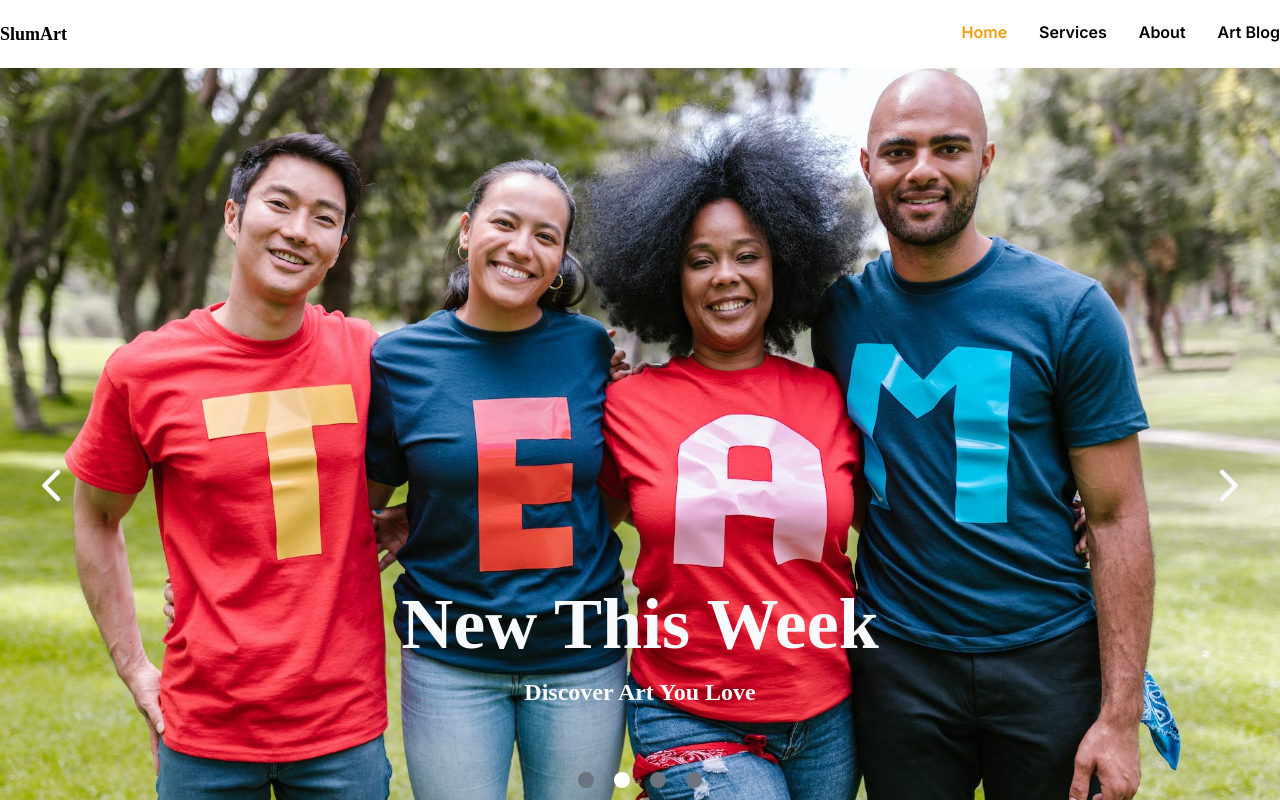
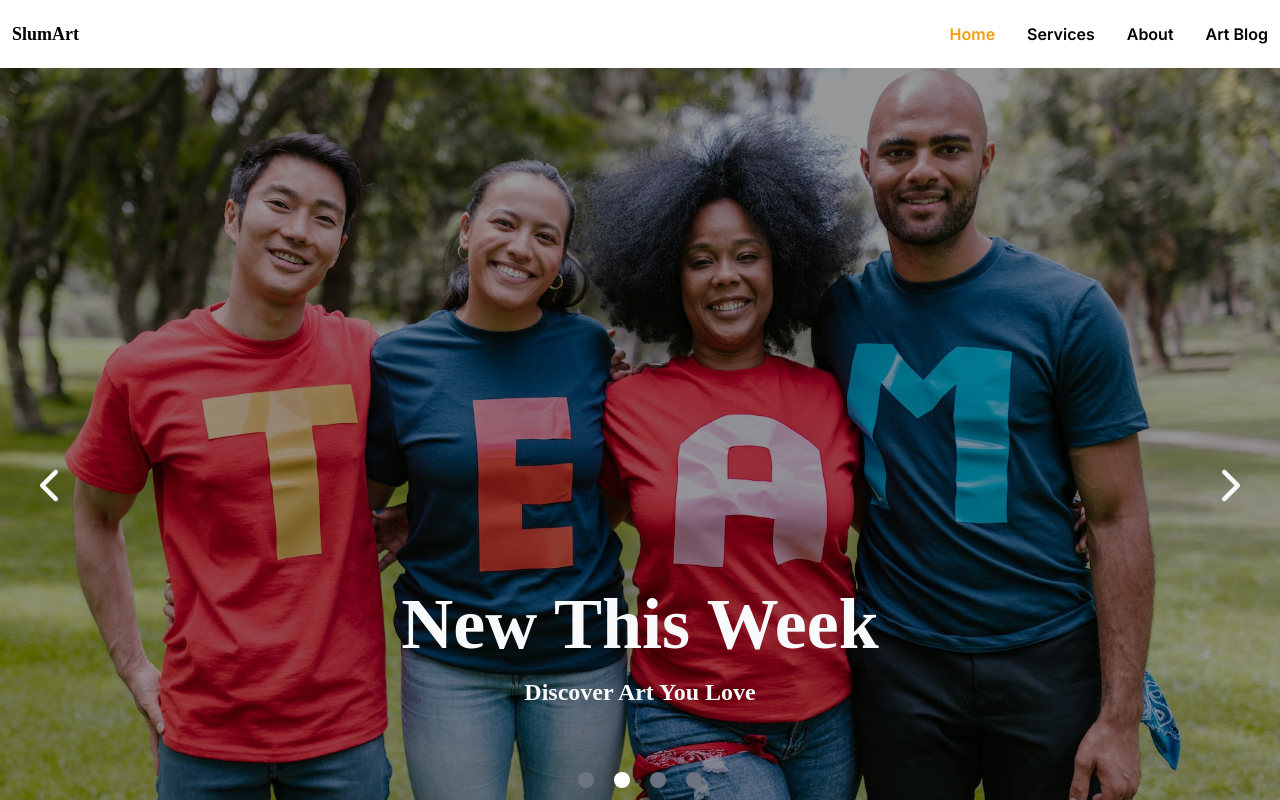
Before and after one commit to GeekyCoder25/SlumArt, a Next.js app: page / in a window 1280 px wide. Shown: the top 800 px of the page. Built offline with nearby package versions, Linux system fonts and the light colour scheme; a web font is replaced by a local one.

Commit message:
mobile screens

```diff
--- a/src/app/about/page.jsx
+++ b/src/app/about/page.jsx
@@ -6,10 +6,10 @@ const About = () => {
 		<div className="flex mt flex-col gap-16">
 			<img
 				src={'/images/team.png'}
-				className={`h-screen w-screen object-cover`}
+				className="h-screen w-screen object-cover"
 				alt="team"
 			/>
-			<section className="flex max-w-screen-xl mt-10 m-auto items-center">
+			<section className="flex max-w-screen-xl mt-10 m-auto items-center flex-col md:flex-row">
 				<div className="flex-1">
 					<Image
 						src={'/images/story.png'}
@@ -19,7 +19,7 @@ const About = () => {
 						alt="story"
 					/>
 				</div>
-				<div className="flex-1 flex flex-col gap-10 justify-center p-10">
+				<div className="flex-1 flex flex-col gap-10 justify-center p-4 md:p-10">
 					<h4 className="text-2xl font-bold font-bai">Our Story</h4>
 					<p className="font-inter text-lg font-medium">
 						Lorem ipsum dolor sit amet consectetur adipisicing elit.
@@ -37,7 +37,7 @@ const About = () => {
 					</p>
 				</div>
 			</section>
-			<section className="flex gap-5  max-w-screen-xl m-auto">
+			<section className="flex gap-5 max-w-screen-xl m-auto flex-col md:flex-row p-4">
 				<div>
 					<h4 className="text-2xl font-bold font-bai mb-5">What We Do</h4>
 					<p className="font-inter text-lg font-medium">
@@ -72,8 +72,8 @@ const About = () => {
 					</p>
 				</div>
 			</section>
-			<section className="flex max-w-screen-xl mt-10 m-auto items-center">
-				<div className="flex-1 flex flex-col gap-10 justify-center p-10">
+			<section className="flex max-w-screen-xl mt-10 m-auto items-center flex-col md:flex-row">
+				<div className="flex-1 flex flex-col gap-10 justify-center p-4 md:p-10">
 					<h4 className="text-2xl font-bold font-bai">Become a Partner</h4>
 					<p className="font-inter text-lg font-medium">
 						Lorem ipsum dolor sit amet consectetur adipisicing elit.
@@ -100,7 +100,7 @@ const About = () => {
 					/>
 				</div>
 			</section>
-			<section className="flex max-w-screen-xl mt-10 m-auto items-center">
+			<section className="flex max-w-screen-xl mt-10 m-auto items-center flex-col md:flex-row">
 				<div className="flex-1">
 					<Image
 						src={'/images/donations.png'}
@@ -110,7 +110,7 @@ const About = () => {
 						alt="story"
 					/>
 				</div>
-				<div className="flex-1 flex flex-col gap-10 justify-center p-10">
+				<div className="flex-1 flex flex-col gap-10 justify-center p-4 md:p-10">
 					<h4 className="text-2xl font-bold font-bai">Donations</h4>
 					<p className="font-inter text-lg font-medium">
 						Lorem ipsum dolor sit amet consectetur adipisicing elit.
--- a/src/app/blog/page.jsx
+++ b/src/app/blog/page.jsx
@@ -131,7 +131,7 @@ const Blog = () => {
 					))}
 				</div>
 			</section>
-			<section className="flex max-w-screen-xl mt-10 m-auto my-5">
+			<section className="flex max-w-screen-xl m-auto my-20">
 				<div className="flex-1">
 					<Image
 						src={'/images/blog2.png'}
--- a/src/app/components/Carousel.jsx
+++ b/src/app/components/Carousel.jsx
@@ -24,8 +24,9 @@ const Carousel = () => {
 
 	return (
 		<section className="relative h-screen">
+			<span className="absolute top-1/2 z-10 left-10 hidden md:block">
 				<i
-				className="fas fa-chevron-left absolute top-1/2 z-10 left-10 text-gray-50 text-4xl cursor-pointer"
+					className="fas fa-chevron-left text-gray-50 text-4xl cursor-pointer"
 					onClick={() =>
 						setCarouselIndex(prev =>
 							prev === carouselImages[0].id
@@ -34,20 +35,25 @@ const Carousel = () => {
 						)
 					}
 				></i>
+			</span>
+			<span className="absolute top-1/2 z-10 right-10 hidden md:block">
 				<i
-				className="fas fa-chevron-right absolute top-1/2 z-10 right-10 text-gray-50 text-4xl cursor-pointer"
+					className="fas fa-chevron-right text-gray-50 text-4xl cursor-pointer"
 					onClick={() =>
 						setCarouselIndex(prev =>
 							prev < carouselImages.length ? prev + 1 : carouselImages[0].id
 						)
 					}
 				></i>
-			<h3 className="absolute bottom-52 text-gray-50 font-bold font-bai text-7xl text-center w-full">
+			</span>
+
+			<h3 className="absolute bottom-52 text-gray-50 font-bold font-bai text-7xl text-center w-full z-10">
 				New This Week
 			</h3>
-			<span className="absolute bottom-40 text-gray-50 font-bold font-bai text-2xl text-center w-full">
+			<span className="absolute bottom-40 text-gray-50 font-bold font-bai text-2xl text-center w-full z-10">
 				Discover Art You Love
 			</span>
+			<span className="absolute h-full w-full bg-black/40 z-0"></span>
 			{carouselImages.map(index => (
 				<img
 					src={index.image}
--- a/src/app/components/Footer.jsx
+++ b/src/app/components/Footer.jsx
@@ -22,8 +22,8 @@ const Footer = () => {
 		},
 	];
 	return (
-		<footer className="bg-gray-900 text-white mt-36 p-20">
-			<section className="max-w-screen-xl mx-auto flex justify-between ">
+		<footer className="bg-gray-900 text-white mt-36 px-5 py-10 md:p-20">
+			<section className="max-w-screen-xl mx-auto flex flex-col md:flex-row gap-8 justify-between ">
 				<div>
 					<h2 className="font-inter font-semibold">FOLLOW US</h2>
 					<span className="flex gap-5 mt-3">
--- a/src/app/components/Navbar.jsx
+++ b/src/app/components/Navbar.jsx
@@ -1,8 +1,12 @@
 'use client';
 import Link from 'next/link';
 import {usePathname} from 'next/navigation';
+import {useEffect, useState} from 'react';
 
 const Navbar = () => {
+	const [showMobileNav, setShowMobileNav] = useState(false);
+	const pathname = usePathname();
+
 	const navRoutes = [
 		{
 			slug: '',
@@ -22,14 +26,40 @@ const Navbar = () => {
 		},
 	];
 
+	useEffect(() => {
+		setShowMobileNav(false);
+	}, [pathname]);
+
 	return (
-		<nav className="flex my-5 mx-auto max-w-screen-xl">
+		<nav className="flex my-5 mx-auto max-w-screen-xl px-3 items-center">
 			<h1 className="font-bold text-lg font-bai">SlumArt</h1>
-			<ul className="ml-auto flex gap-8">
+			<span className="md:hidden ml-auto">
+				<i
+					className="fas fa-bars text-2xl "
+					onClick={() => setShowMobileNav(true)}
+				></i>
+			</span>
+			<ul
+				className={`fixed md:static top-0 ${
+					showMobileNav ? 'right-0' : '-right-96'
+				} h-screen md:h-fit w-72 md:w-fit bg-gray-900 z-30 md:bg-transparent flex flex-col md:flex-row md: ml-auto gap-8 pl-6 pt-28 md:pt-0`}
+			>
+				<span className="absolute right-4 top-6 md:hidden">
+					<i
+						className="fas fa-xmark text-white text-2xl"
+						onClick={() => setShowMobileNav(false)}
+					></i>
+				</span>
 				{navRoutes.map(route => (
 					<RouteLink key={route.slug} route={route} />
 				))}
 			</ul>
+			<span
+				className={`absolute h-full w-full bg-black/40 z-20 left-0 bottom-0 ${
+					showMobileNav ? 'block' : 'hidden'
+				}`}
+				onClick={() => setShowMobileNav(false)}
+			></span>
 		</nav>
 	);
 };
@@ -44,7 +74,9 @@ const RouteLink = ({route}) => {
 			<Link
 				href={`/${route.slug}`}
 				className={`font-inter font-semibold ${
-					`/${route.slug}` === pathname && 'text-amber-500'
+					`/${route.slug}` === pathname
+						? 'text-amber-500'
+						: 'text-white md:text-black'
 				}`}
 			>
 				{route.label}
--- a/src/app/layout.js
+++ b/src/app/layout.js
@@ -2,28 +2,18 @@ import {Inter} from 'next/font/google';
 import './styles/globals.css';
 import Navbar from './components/Navbar';
 import Footer from './components/Footer';
-import Head from 'next/head';
 import './styles/fontawesome-free-6.1.1-web/css/all.css';
 
 const inter = Inter({subsets: ['latin']});
 
 export const metadata = {
-	// title: 'Create Next App',
-	description: 'Generated by create next app',
-	link: 'https://cdnjs.cloudflare.com/ajax/libs/font-awesome/6.1.1/css/all.min.css',
+	title: 'Slum Art',
+	description: 'Slum art gallery app',
 };
 
 export default function RootLayout({children}) {
 	return (
 		<html lang="en">
-			<Head>
-				<title>My page title</title>
-				<meta property="og:title" content="My page title" key="title" />
-				<link
-					rel="stylesheet"
-					href="https://cdnjs.cloudflare.com/ajax/libs/font-awesome/6.1.1/css/all.min.css"
-				></link>
-			</Head>
 			<body className={inter.className}>
 				<Navbar />
 				{children}
--- a/src/app/page.js
+++ b/src/app/page.js
@@ -7,7 +7,7 @@ export default function Home() {
 		<main className="flex flex-col gap-16">
 			<Carousel />
 			<Featured />
-			<section className="flex bg-gray-100 max-w-screen-xl mt-10 m-auto ">
+			<section className="flex bg-gray-100 max-w-screen-xl mt-10 m-auto flex-wrap flex-col md:flex-row">
 				<div className="flex-1">
 					<Image
 						src={'/images/explore.png'}
@@ -35,7 +35,7 @@ export default function Home() {
 					</span>
 				</div>
 			</section>
-			<section className="flex bg-gray-100 max-w-screen-xl mt-10 m-auto ">
+			<section className="flex bg-gray-100 max-w-screen-xl mt-10 m-auto flex-wrap flex-col md:flex-row">
 				<div className="flex-1 flex flex-col gap-10 justify-center p-10">
 					<h4 className="text-2xl font-bold font-bai">Our Story</h4>
 					<p className="font-inter text-lg font-medium">
--- a/src/app/services/page.jsx
+++ b/src/app/services/page.jsx
@@ -1,5 +1,5 @@
 const Services = () => {
-	return <div>Services</div>;
+	return <div className="p-4">Services screen not available</div>;
 };
 
 export default Services;
```
Lines whose indentation alone changed are shown as unchanged.
